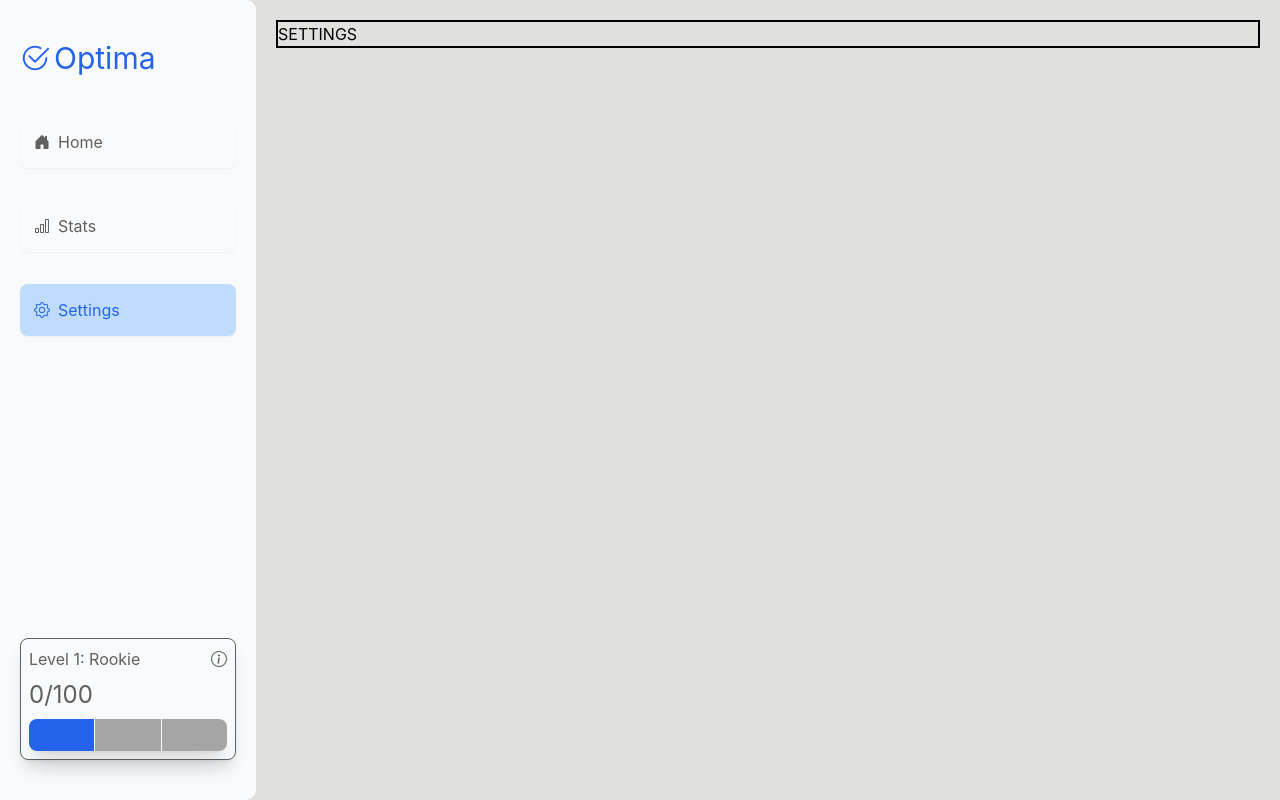
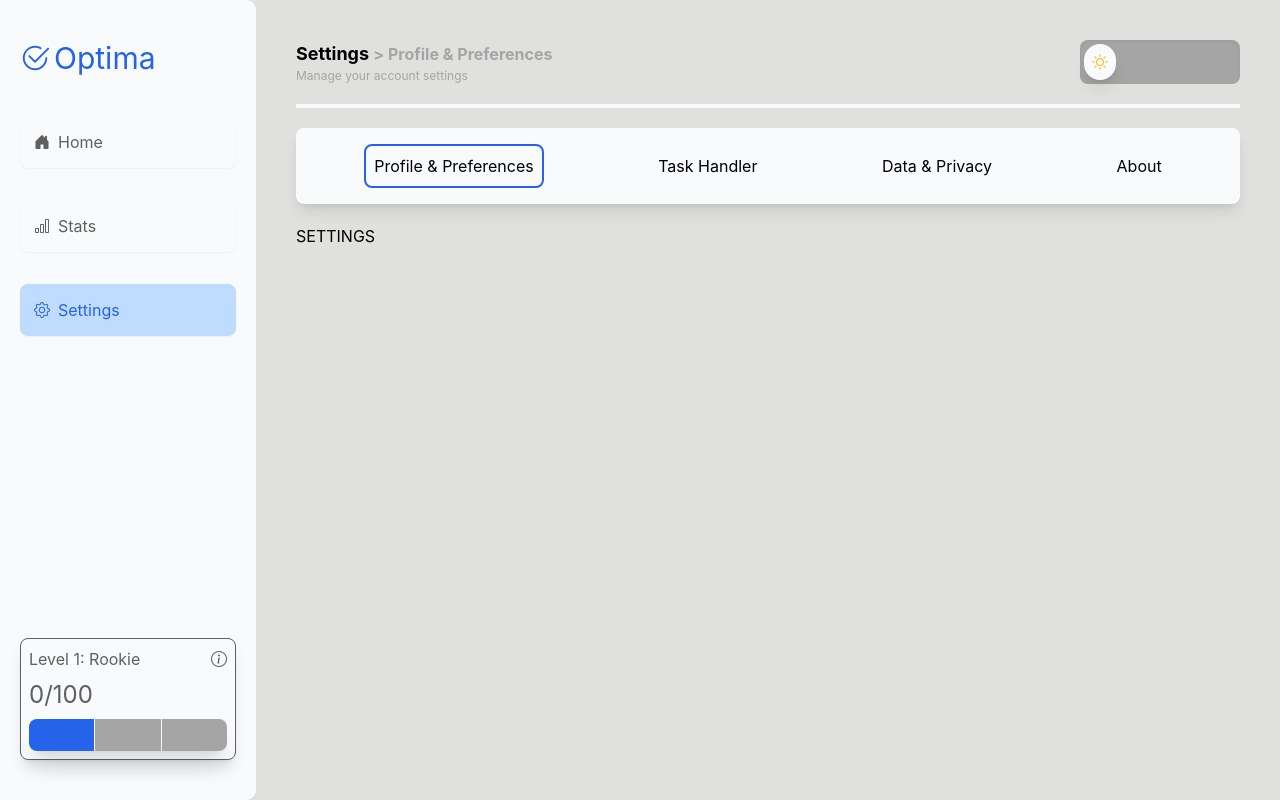
Before and after one commit to theinternetfae/Construction-site, a React (Vite) app: page /test/settings in a window 1280 px wide. Built offline with nearby package versions, Linux system fonts and the light colour scheme.

Commit message:
Setting up settings header and navigation UI

```diff
--- a/src/SideMenu.jsx
+++ b/src/SideMenu.jsx
@@ -64,7 +64,6 @@ function SideMenu() {
 
                 <section className="nav-sect">
 
-
                     <Link to={"home"} className={`navigation ${location.pathname === '/test/home' ? 'bg-[#BFDBFE] text-[var(--accent)]' : ""}`}>
                         <i className="bi bi-house-door-fill"></i>
                         <p>Home</p>
--- a/src/index.css
+++ b/src/index.css
@@ -601,7 +601,51 @@ body {
       }
 
       .settings {
-        @apply border border-2;
+        @apply flex flex-col gap-5
+        md:p-3
+        lg:p-5;
+
+        .heading {
+          @apply flex justify-between;
+
+          .page-info {
+            @apply flex flex-col;
+
+            h2 {
+              @apply text-lg font-bold;
+
+              span {
+                @apply text-base text-[var(--light-muted-text)];
+              }
+            }
+
+            p {
+              @apply text-[var(--light-muted-text)] text-xs;
+            }
+          }
+
+          .mode-toggle {
+            @apply w-40 rounded-lg bg-[var(--light-muted-text)] inset-shadow-sm flex items-center p-1 cursor-pointer;
+
+            .mode-toggle-switch {
+              @apply h-full w-8 rounded-full flex justify-center items-center bg-[var(--mainbd-bg)] shadow-lg transition duration-500 ease-in-out
+              text-[var(--yellow)];
+            }
+          }
+        }
+
+        .demacator {
+          @apply border border-2 border-[var(--mainbd-bg)]
+        }
+
+        .settings-navigations {
+          @apply flex justify-around items-center p-4 rounded-lg shadow-lg bg-[var(--mainbd-bg)];
+
+          .sett-nav {
+            @apply border border-2 border-transparent p-2 rounded-lg
+            first:border-[var(--accent)];
+          }
+        }
       }
     }
   }
@@ -696,7 +740,7 @@ body {
         }
 
         .color-box {
-          @apply cursor-pointer bg-[var(--muted-text)] w-20 rounded-lg inset-shadow-sm;
+          @apply cursor-pointer bg-[var(--light-muted-text)] w-20 rounded-lg inset-shadow-sm;
         }
 
         .color-picker {
@@ -753,7 +797,7 @@ body {
         }
 
         .reminder-toggle {
-          @apply w-20 rounded-lg bg-[var(--muted-text)] inset-shadow-sm flex items-center p-1 cursor-pointer;
+          @apply w-20 rounded-lg bg-[var(--light-muted-text)] inset-shadow-sm flex items-center p-1 cursor-pointer;
 
           .reminder-toggle-slider {
             @apply h-full w-5 rounded-full bg-[var(--light-bgcolor)] shadow-lg transition duration-500 ease-in-out;
--- a/src/pages/Settings.jsx
+++ b/src/pages/Settings.jsx
@@ -1,6 +1,32 @@
 function Settings() {
     return (
         <div className="settings">
+
+            <section className="heading">
+
+                <div className="page-info">
+                    <h2>Settings <span>{`>`} Profile & Preferences</span></h2>
+                    <p>Manage your account settings</p>
+                </div>
+
+                <div className="mode-toggle">
+                    <div className="mode-toggle-switch">
+                        <i class="bi bi-sun"></i>
+                        {/* <i class="bi bi-moon"></i> */}
+                    </div>
+                </div>
+
+            </section>
+
+            <div className="demacator"></div>
+
+            <section className="settings-navigations">
+                <p className="sett-nav">Profile & Preferences</p>
+                <p className="sett-nav">Task Handler</p>
+                <p className="sett-nav">Data & Privacy</p>
+                <p className="sett-nav">About</p>
+            </section>
+
             SETTINGS
         </div>
     );
```
